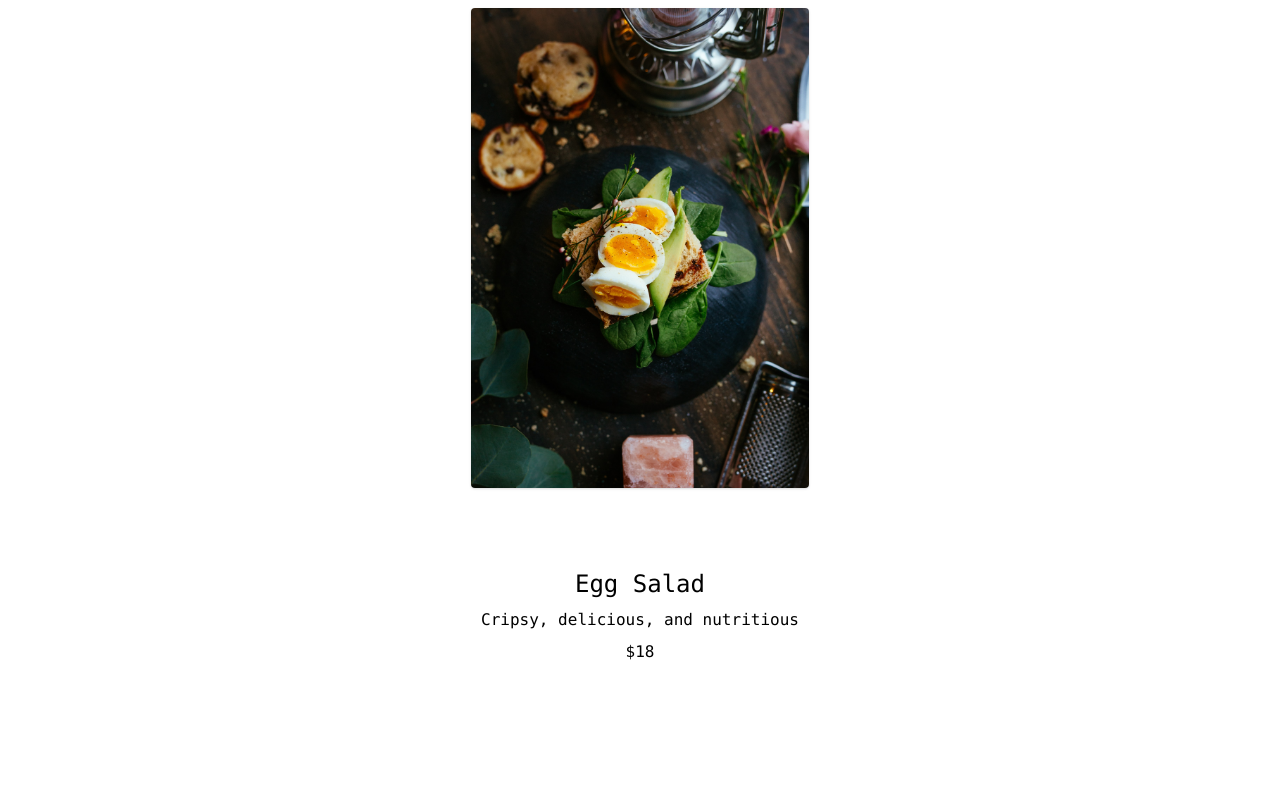
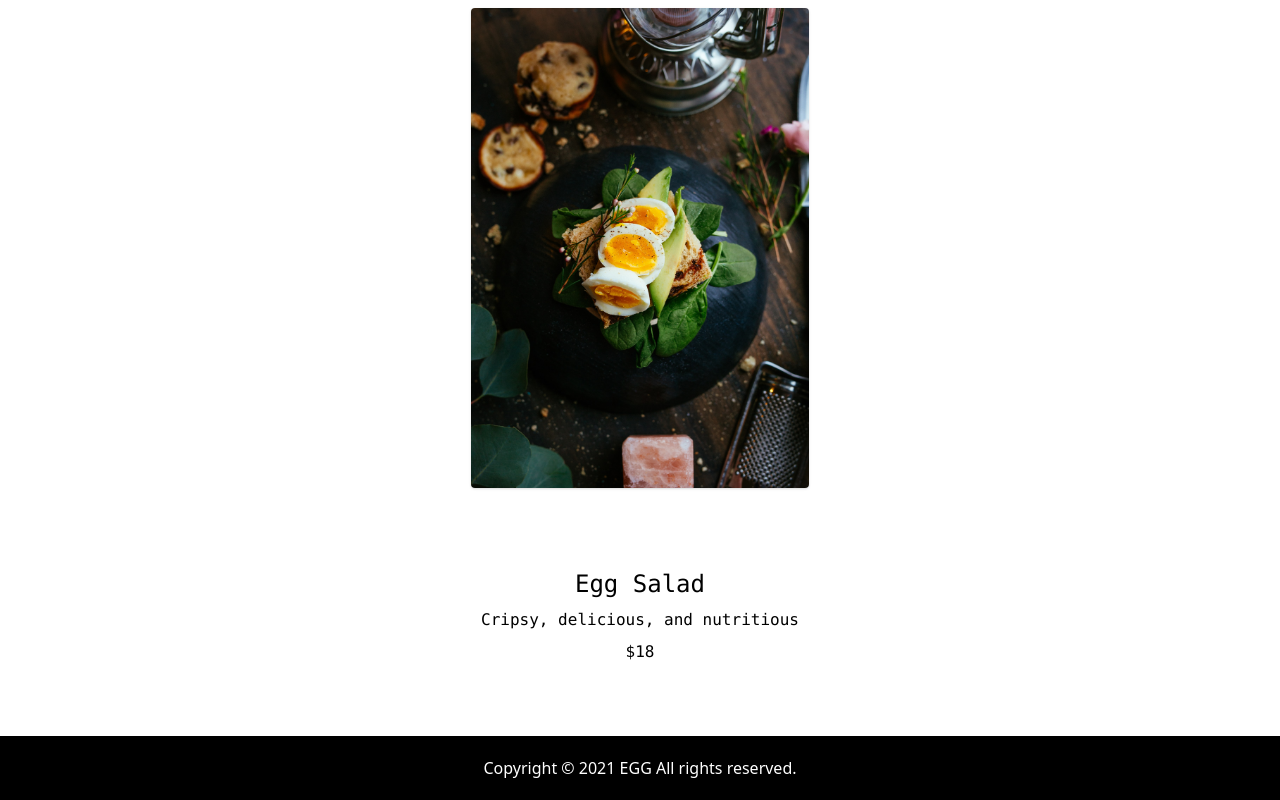
Before and after one commit to koregeo/tailwindcss-react, a React (Create React App) app: page / in a window 1280 px wide. Shown: the part 1728-2528 px from the top of the page. Before the commit the page ends 2464 px from the top, so only its background shows below. Built offline with nearby package versions, Linux system fonts and the light colour scheme.

Commit message:
Creating Footer

```diff
--- a/src/App.js
+++ b/src/App.js
@@ -1,4 +1,5 @@
 import Content from './Components/Content';
+import Footer from './Components/Footer';
 import Hero from './Components/Hero';
 import Navbar from './Components/Navbar';
 
@@ -8,6 +9,7 @@
       <Navbar />
       <Hero />
       <Content />
+      <Footer />
     </>
   );
 }
--- a/src/Components/Footer.js
+++ b/src/Components/Footer.js
@@ -0,0 +1,11 @@
+import React from 'react'
+
+const Footer = () => {
+    return (
+    <div className="flex justify-center items-center h-16 bg-black text-white">
+        <p>Copyright © 2021 EGG All rights reserved.</p>
+    </div>
+    )
+}
+
+export default Footer
```
